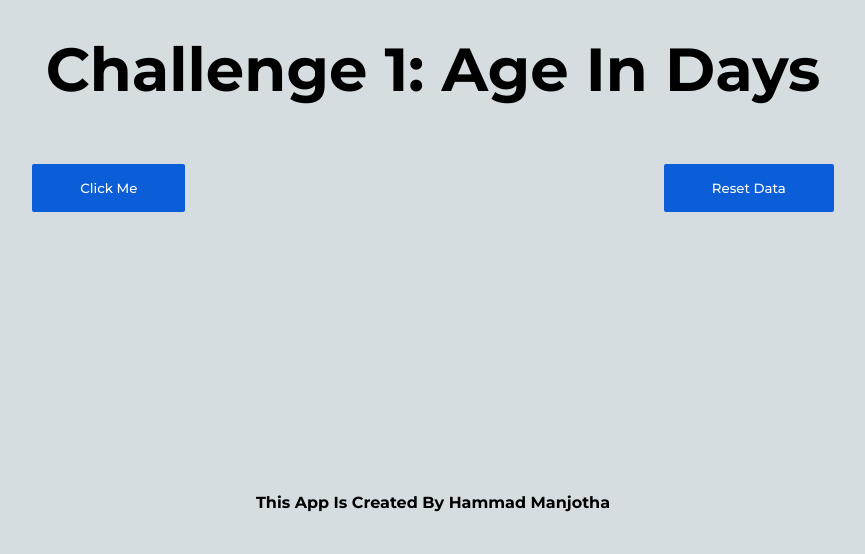
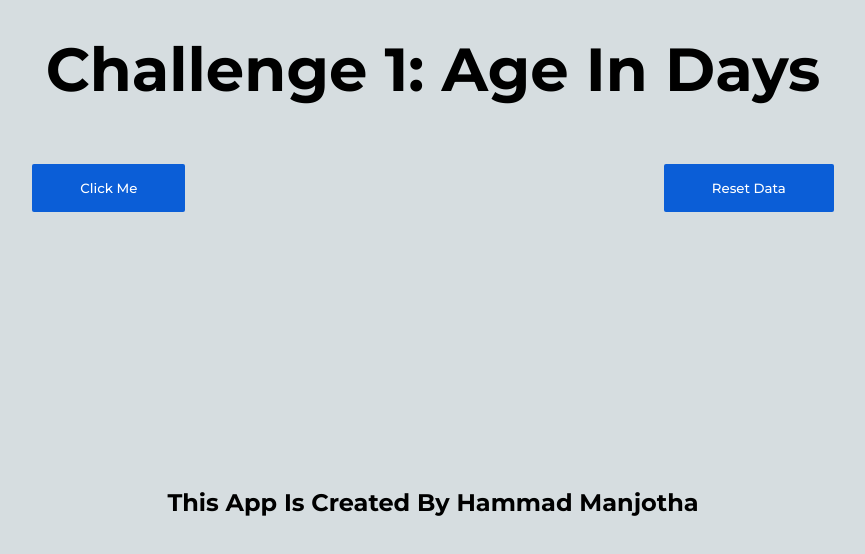
Before and after one commit to hammadmanjotha/age-in-days-calculator, a plain HTML site: page index.html in a window 1280 px wide. Shown: the whole page, without its empty margins (207-1072 px from the left). Drawn offline with Linux system fonts and the light colour scheme.

Commit message:
Footer Font Changing

```diff
--- a/index.html
+++ b/index.html
@@ -21,7 +21,7 @@
     <div class="result">
     <div id="final-result"></div>
     </div>
-    <footer class="footer"><h4>This App Is Created By Hammad Manjotha</h4></footer>
+    <footer class="footer"><h2>This App Is Created By Hammad Manjotha</h2></footer>
     <!-- javascript -->
     <script src="./app.js"></script>
 </body>
```
